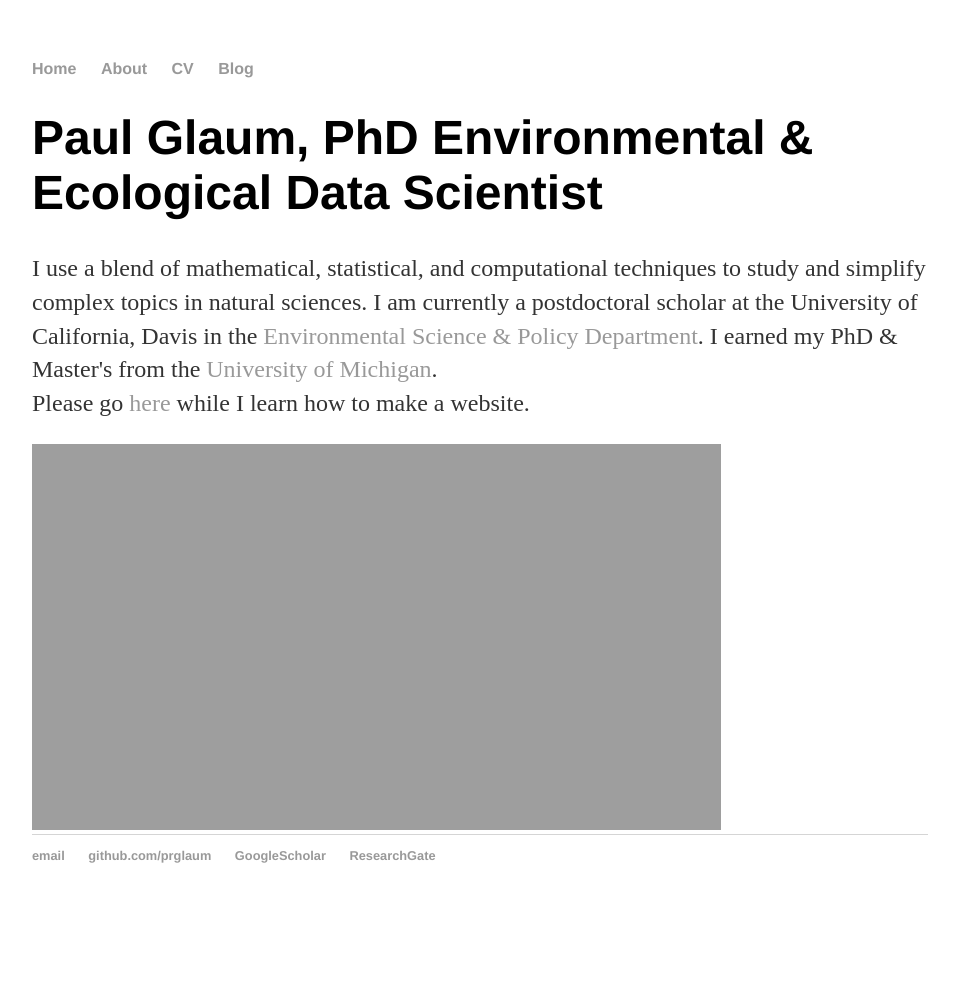
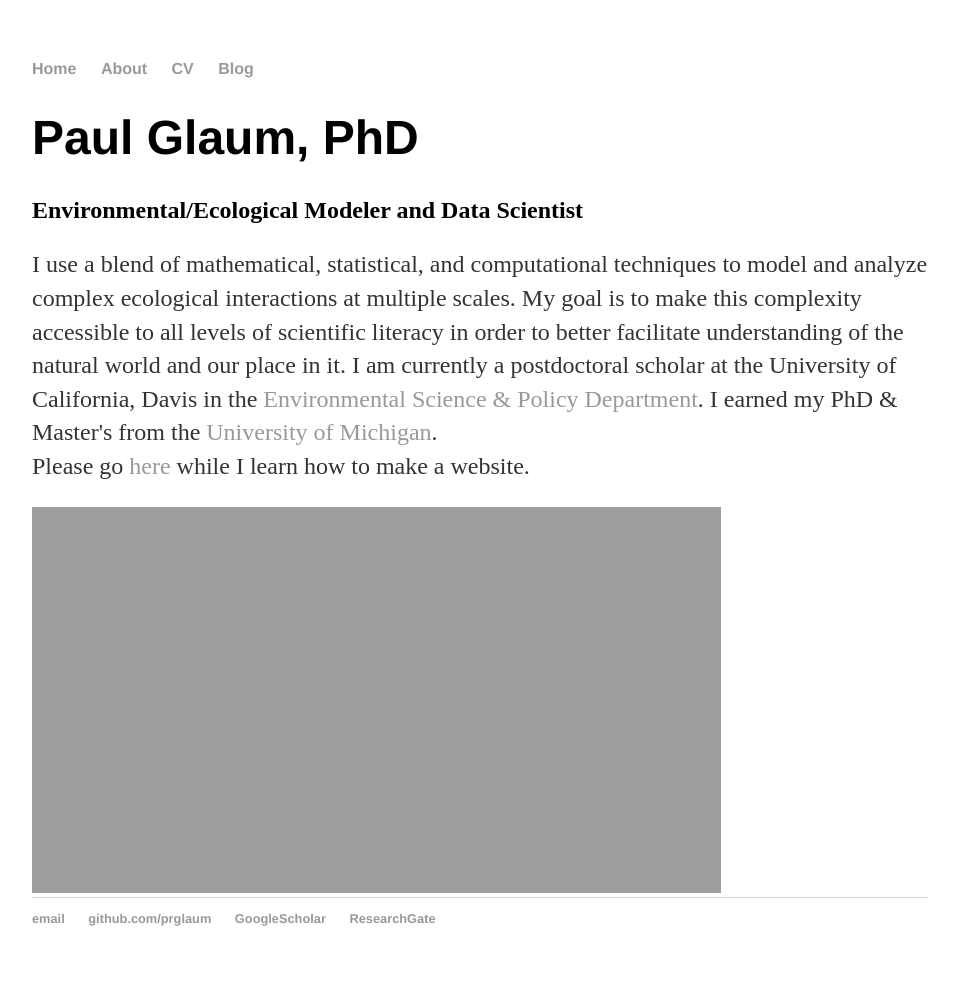
Before and after one commit to prglaum/prglaum.github.io, a Jekyll site: the page built from index.html, in a window 1280 px wide. Shown: the whole page, without its empty margins (160-1119 px from the left). Built offline with Jekyll 4.4.1, drawn with Linux system fonts in a browser that asks for light colours; before the commit the page ends 923 px from its top, so only the background shows below that.

Commit message:
Update index.html

```diff
--- a/index.html
+++ b/index.html
@@ -3,8 +3,10 @@ layout: default
 title: Paul Glaum
 ---
 <div class="blurb">
-	<h1>Paul Glaum, PhD Environmental & Ecological Data Scientist</h1>
-	<p>I use a blend of mathematical, statistical, and computational techniques to study and simplify complex topics in natural sciences.
+	<h1>Paul Glaum, PhD</h1>
+	<h2>Environmental/Ecological Modeler and Data Scientist</h2>
+	<p>I use a blend of mathematical, statistical, and computational techniques to model and analyze complex ecological interactions at multiple scales.
+		My goal is to make this complexity accessible to all levels of scientific literacy in order to better facilitate understanding of the natural world and our place in it.
 		I am currently a postdoctoral scholar at the University of California, Davis in the <a href="https://desp.ucdavis.edu/">Environmental Science & Policy Department</a>.
 		I earned my PhD & Master's from the <a href="https://lsa.umich.edu/eeb">University of Michigan</a>.
 	<br>Please go <a href="https://www.researchgate.net/profile/Paul-Glaum">here</a> while I learn how to make a website. </p>
```
